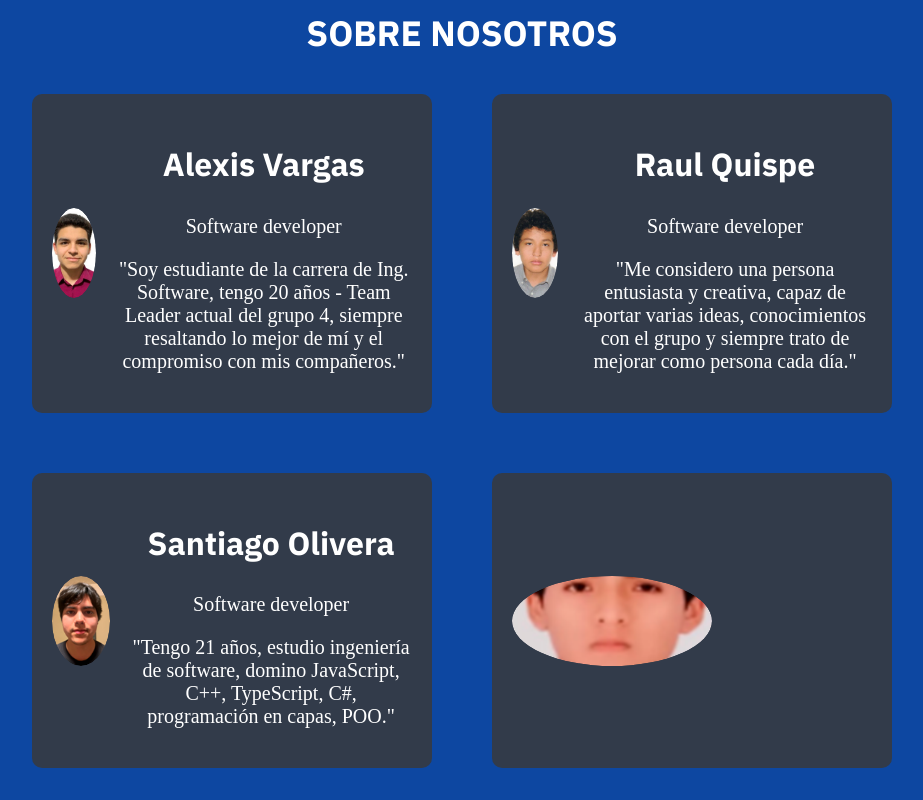
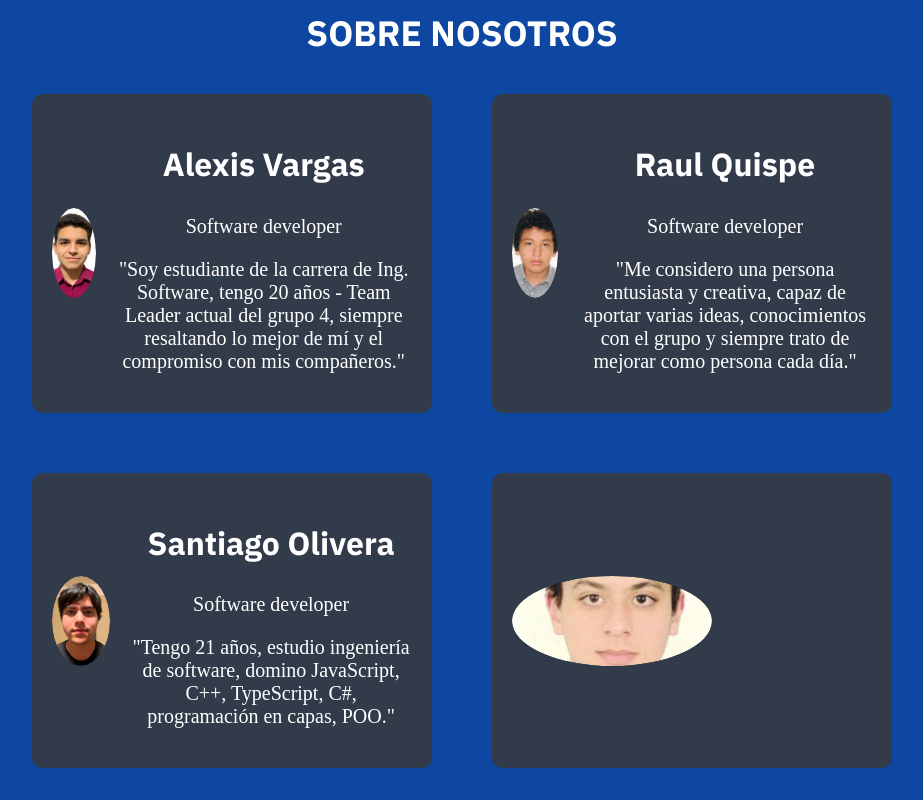
Before and after one commit to OpenSource-Grupo4/LandingPageTechHelpG4.github.io, a plain HTML site: page index_en.html in a window 1280 px wide. Shown: the part 3134-3934 px from the top of the page, without its empty margins (184-1107 px from the left). Drawn offline with Linux system fonts and the light colour scheme.

Commit message:
Update index_en.html

```diff
--- a/index_en.html
+++ b/index_en.html
@@ -214,7 +214,7 @@
 
         <div class="cart3 testimonial">
           <div class="image-person">
-            <img src="assets/img/gonzalo_cap1.png" alt="">
+            <img src="assets/img/Lorenzo_Chap1.jpg" alt="">
           </div>
 
           <div class
```
